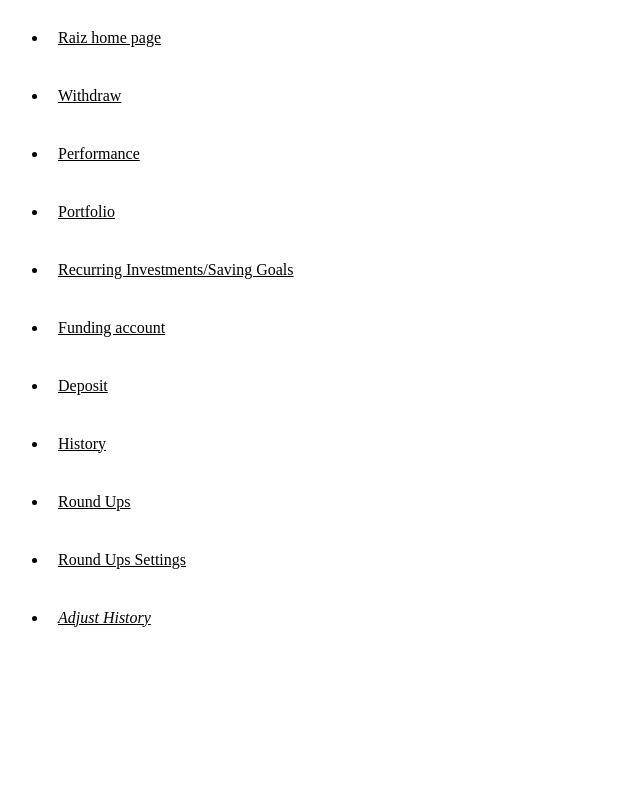
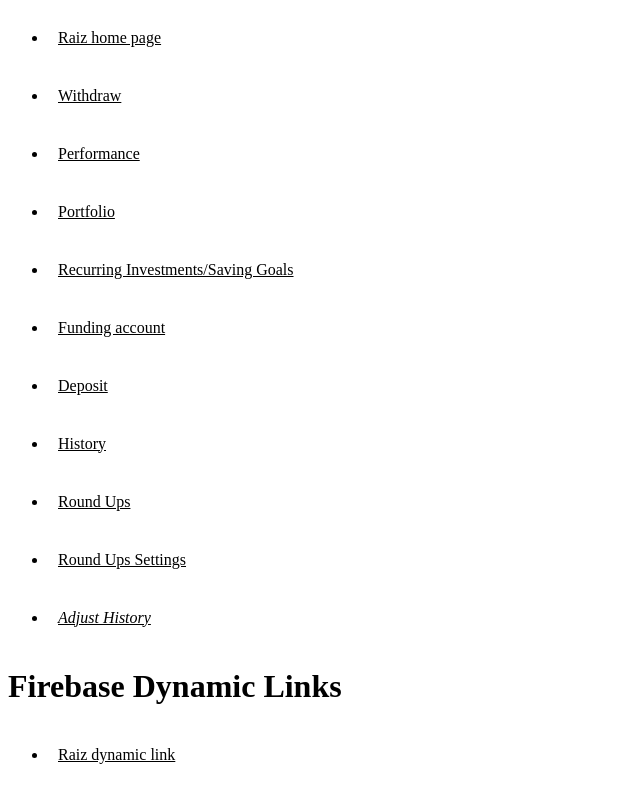
Before and after one commit to osipovaleks-onix/raizdeeplinks, a plain HTML site: page index.html in a window 1280 px wide. Shown: the part 2747-3547 px from the top of the page, without its empty margins (0-640 px from the left). Before the commit the page ends 3410 px from the top, so only its background shows below. Drawn offline with Linux system fonts and the light colour scheme.

Commit message:
Update index.html
added Firebase Dynamic Link

```diff
--- a/index.html
+++ b/index.html
@@ -86,6 +86,11 @@
     <li><em><a href="https://app.adjust.com/d535cyg?deep_link=raiz-id%3A%2F%2Fhistory">Adjust History</a></em></li>
 </ul>
 
+<h1>Firebase Dynamic Links</h1>
+<ul>
+    <li><a href="https://links.raizinvest.com.au/q9Ku">Raiz dynamic link</a></li>
+</ul>
+
 </body>
 
 </html>
```
